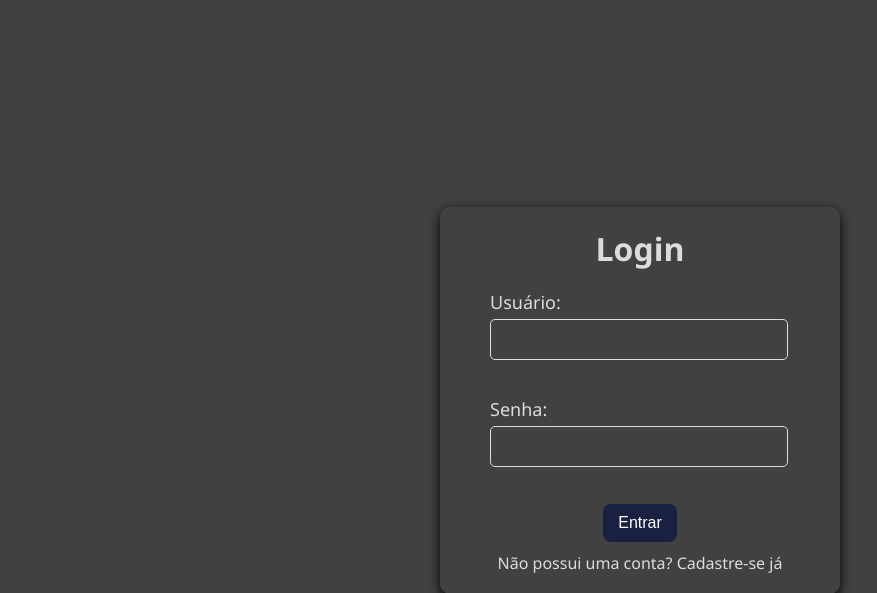
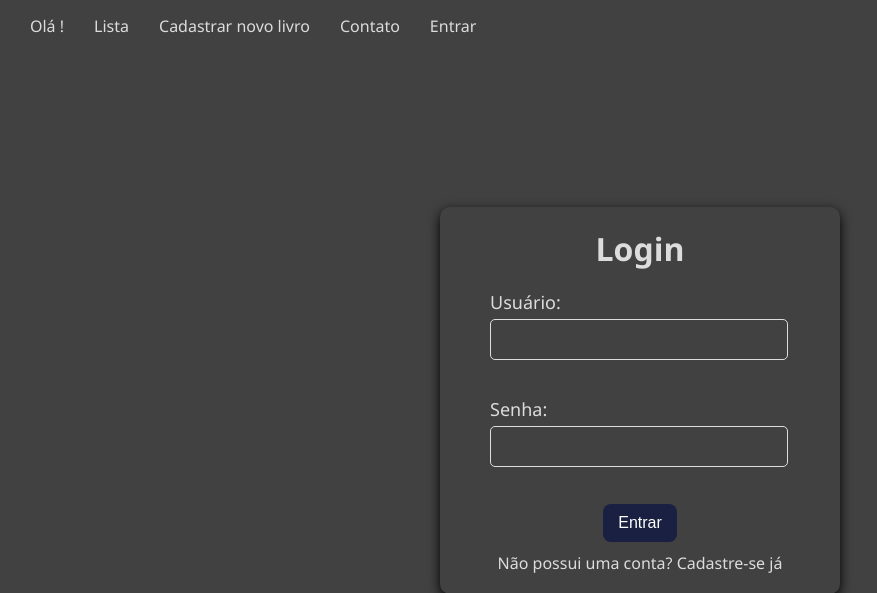
Before and after one commit to jocov23/catalogo-livros, a Django app: page / in a window 1280 px wide. Shown: the top 593 px of the page, without its empty margins (0-877 px from the left). Run offline with Django 5.2, Linux system fonts and the light colour scheme.

Commit message:
added favicon and navbar to all pages

```diff
--- a/app/livros/templates/livros/cadastro_livro.html
+++ b/app/livros/templates/livros/cadastro_livro.html
@@ -6,6 +6,7 @@
     <meta charset="UTF-8">
     <link rel="stylesheet" href="{% static 'styleLivro.css' %}">
     <title>Cadastro de Livro</title>
+    <link rel="shortcut icon" href="{% static  'img/favicon.ico' %}" type="image/x-icon">
 </head>
 <body>
     <nav class="navbar">
--- a/app/livros/templates/livros/contato.html
+++ b/app/livros/templates/livros/contato.html
@@ -5,6 +5,7 @@
     <meta charset="UTF-8">
     <link rel="stylesheet" href="{% static 'styleLivro.css' %}">
     <title>Contato</title>
+    <link rel="shortcut icon" href="{% static  'img/favicon.ico' %}" type="image/x-icon">
 </head>
 <body>
 
--- a/app/livros/templates/livros/detalhes.html
+++ b/app/livros/templates/livros/detalhes.html
@@ -5,6 +5,7 @@
     <meta charset="UTF-8">
     <link rel="stylesheet" href="{% static 'styleLivro.css' %}">
     <title>Detalhes do livro</title>
+    <link rel="shortcut icon" href="{% static  'img/favicon.ico' %}" type="image/x-icon">
 </head>
 <body>
     <nav class="navbar">
--- a/app/livros/templates/livros/listar.html
+++ b/app/livros/templates/livros/listar.html
@@ -5,6 +5,7 @@
     <head>
         <link rel="stylesheet" href="{% static 'styleLivro.css' %}">
         <title>Lista de Livros</title>
+        <link rel="shortcut icon" href="{% static  'img/favicon.ico' %}" type="image/x-icon">
     </head>
     <body>
         <nav class="navbar">
--- a/app/livros/templates/livros/opiniao.html
+++ b/app/livros/templates/livros/opiniao.html
@@ -5,6 +5,7 @@
     <meta charset="UTF-8">
     <link rel="stylesheet" href="{% static 'styleLivro.css' %}">
     <title>Detalhes do livro</title>
+    <link rel="shortcut icon" href="{% static  'img/favicon.ico' %}" type="image/x-icon">
 </head>
 <body>
     <nav class="navbar">
--- a/app/usuarios/static/styleUsuario.css
+++ b/app/usuarios/static/styleUsuario.css
@@ -63,3 +63,42 @@ body{
         text-decoration: none;
     }
 }
+.navbar{
+        position: fixed;
+        display:flex;
+        justify-content: space-between;
+        align-items: center;
+        padding: 15px 30px;
+        width: 100%;
+        top: 0;
+        left: 0;
+        font-family:'Segoe UI', Tahoma, Geneva, Verdana, sans-serif;
+        background-color: #414141;
+        z-index: 1000;
+
+        a{
+            text-decoration: none;
+        }
+        .nav_items{
+            display: flex;
+            padding: 0;
+            margin: 0;
+            gap: 30px;
+            list-style: none;
+
+            li a:hover {
+                color: #cbee04;
+            }
+            button{
+                padding: 5px 15px;
+                background-color: #000000;
+                border:none;
+                border-radius: 50px;
+                cursor: pointer;
+
+            }
+            button:hover{
+                background-color:#333d09 ;
+            }
+        }
+}
--- a/app/usuarios/templates/login.html
+++ b/app/usuarios/templates/login.html
@@ -6,8 +6,27 @@
         <meta charset="UTF-8">
         <link rel="stylesheet" href="{% static 'styleUsuario.css' %}">
        <title>Faça seu Login</title>
+       <link rel="shortcut icon" href="{% static  'img/favicon.ico' %}" type="image/x-icon">
     </head>
     <body>
+        <nav class="navbar">
+            <ul class="nav_items">
+                <li>Olá {{ user.username }}!</li>
+                <li><a href="{% url 'lista_livros' %}" title="Ir para a lista de livros">Lista</a></li>
+                <li><a href="{% url 'cadastro_livro' %}" title="Cadastrar novo livro"> Cadastrar novo livro</a></li>
+                <li><a href="{% url 'contato' %}" title="Contato">Contato</a></li>
+                {% if user.is_authenticated %}
+                <li><form action="{% url 'logout' %}" method="post">
+                    {% csrf_token %}
+                    <button type="submit">Sair</button>
+                </form></li>
+                {% else %}
+                <li><a href="{% url 'login' %}" title="Login">Entrar</a></li>
+                {% endif %}
+
+
+            </ul>
+        </nav>
         <div class="login-container">
             {% if mensagem %}
                 <p style="color:red">{{mensagem}}</p>
```
Also changed, not shown: app/livros/templates/livros/add_capa.html (+19 -0 lines), app/usuarios/templates/cadastro.html (+19 -0 lines), app/static/img/favicon.ico (added).
